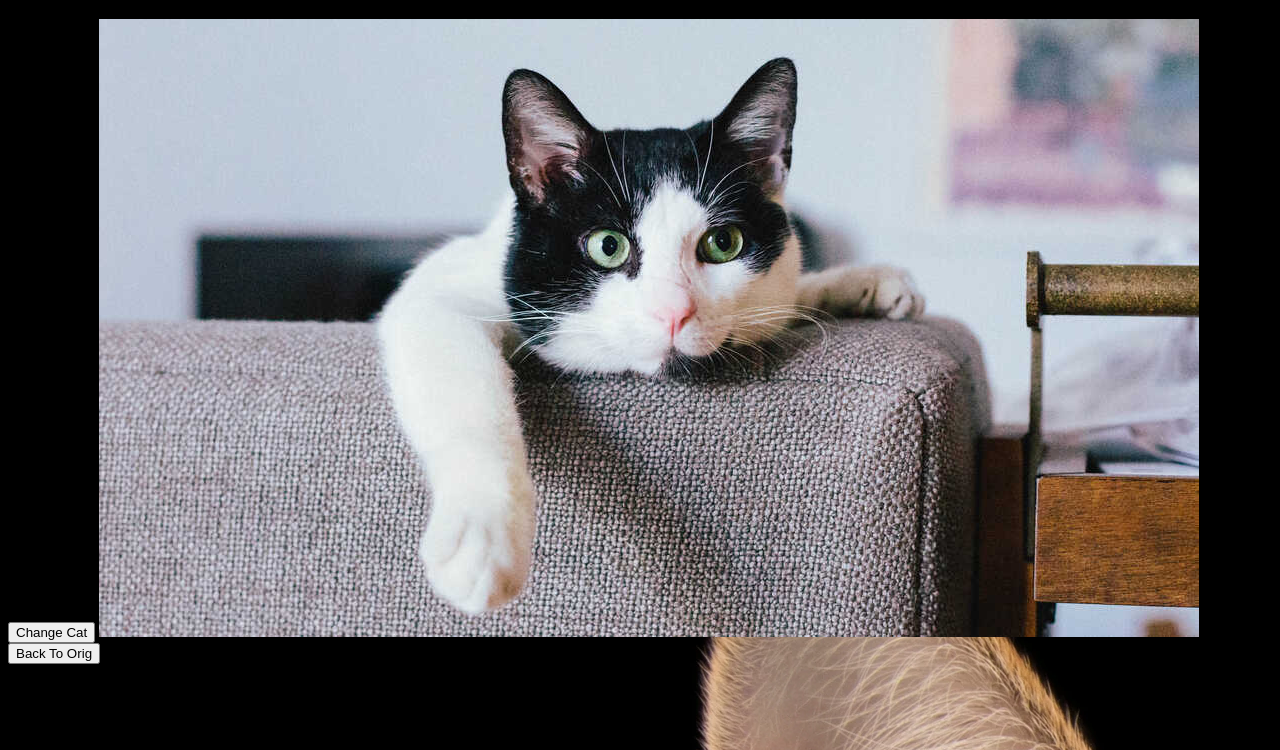
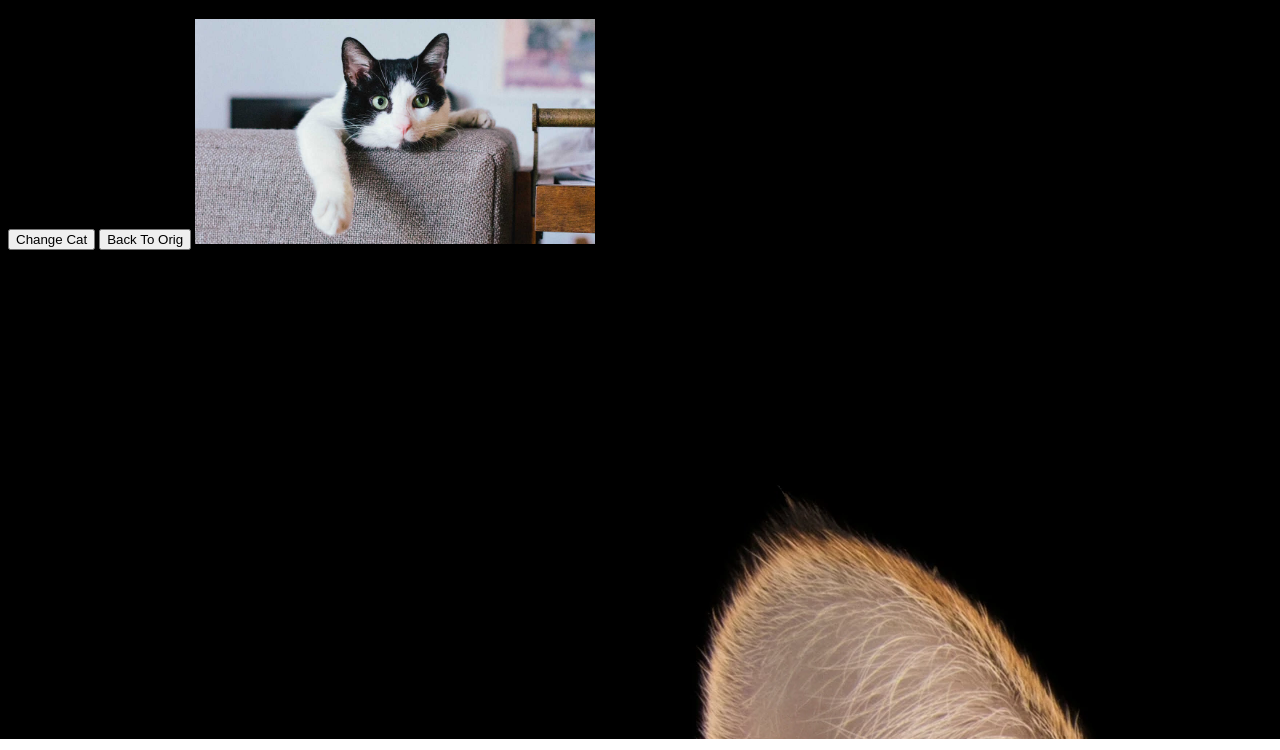
Before and after one commit to tlpon/web, a plain HTML site: page index.html in a window 1280 px wide. Shown: the part 61-811 px from the top of the page. Drawn offline with Linux system fonts and the light colour scheme.

Commit message:
Update index.html

```diff
--- a/index.html
+++ b/index.html
@@ -11,9 +11,9 @@
   </head>
   <body>
     <button onclick="document.getElementById('cat').src='uhhh.webp'">Change Cat</button>
+    <button onclick="document.getElementById('cat').src='wudit.jpeg'">Back To Orig</button>
+    <img id="cat" src="wudit.jpeg" alt="Wudutani rasmi" style="width:400px">
 
-    <img id="cat" src="wudit.jpeg" alt="Wudutani rasmi">
-    <button onclick="document.getElementById('cat').src='wudit.jpeg'">Back To Orig</button>
     <ul>
       <li>Plan</li>
       <li>Develop</li>
```
